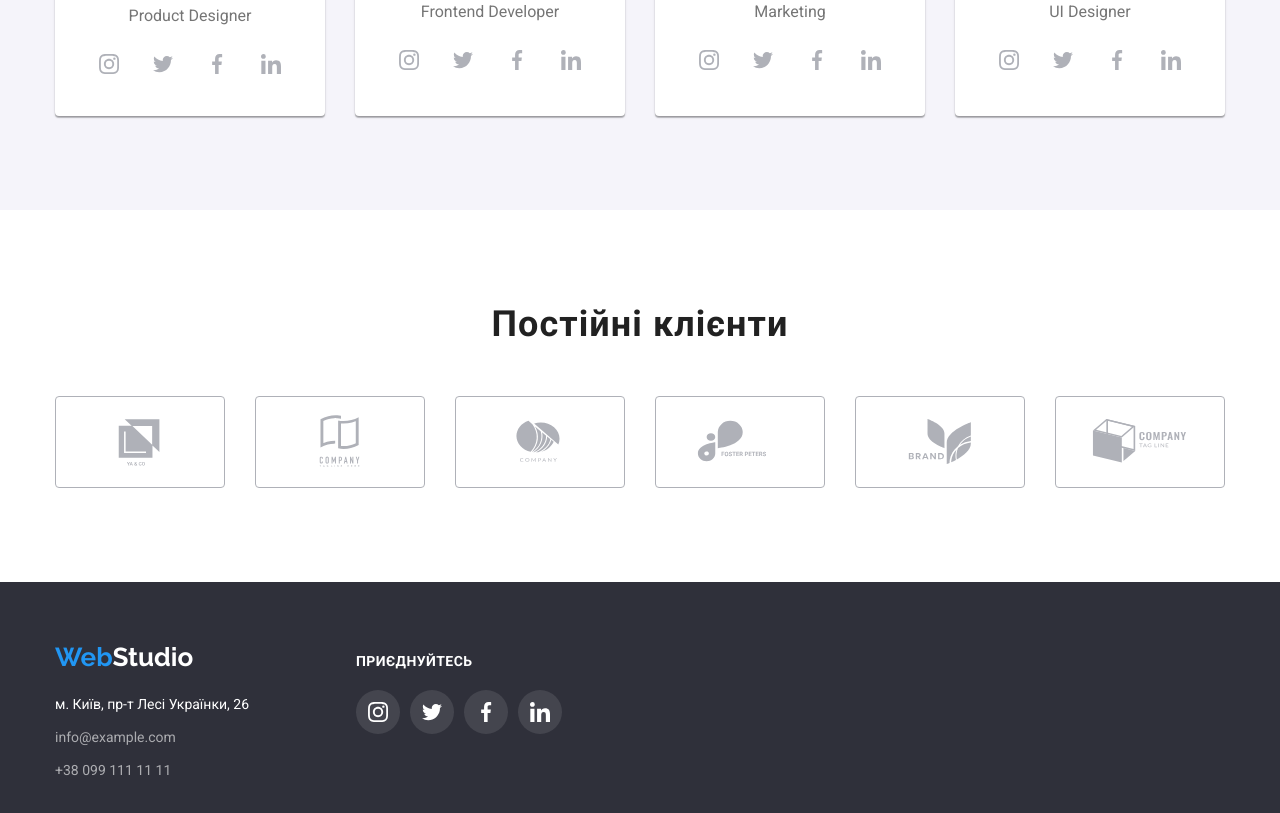
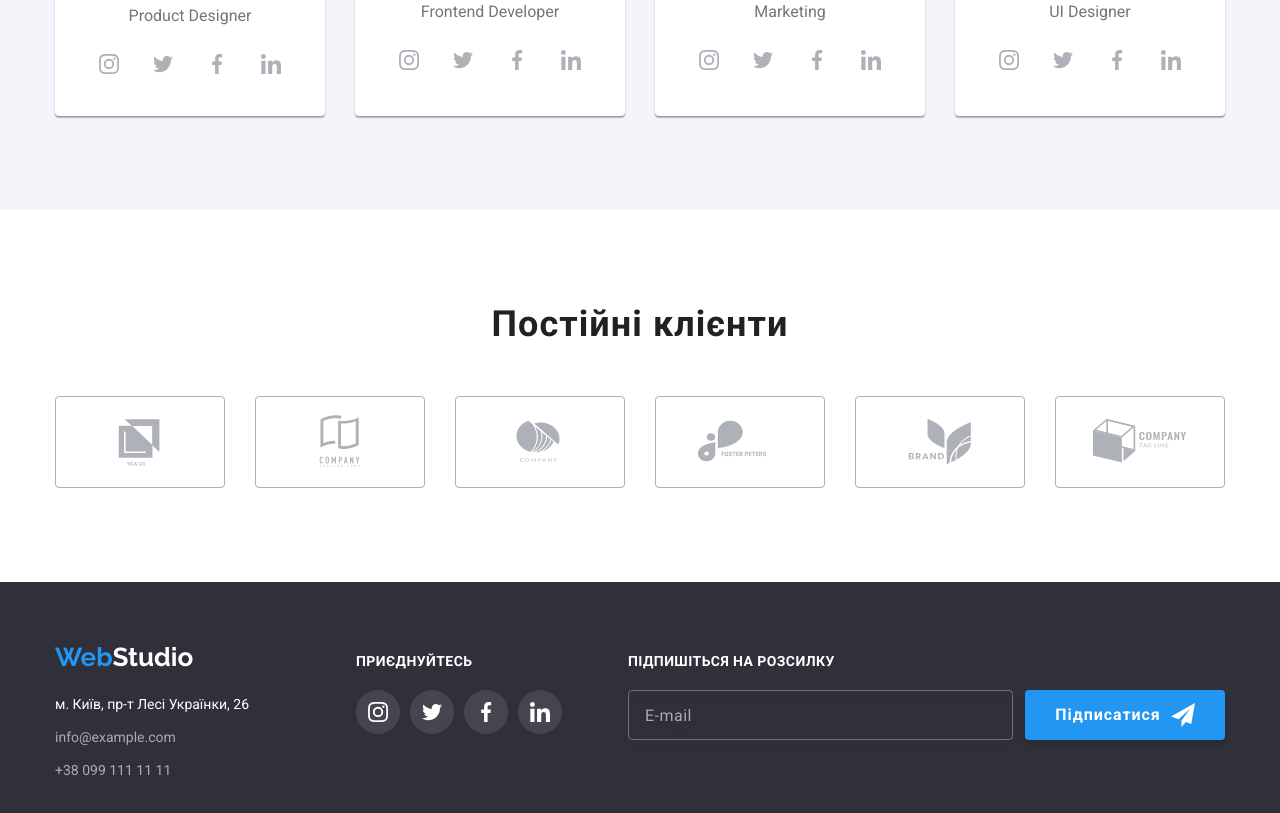
Before and after one commit to Alex-byte256/goit-markup-hw-06, a plain HTML site: page index.html in a window 1280 px wide. Shown: the part 2082-2895 px from the top of the page. Drawn offline with nearby package versions, Linux system fonts and the light colour scheme.

Commit message:
final proj

```diff
--- a/css/styles.css
+++ b/css/styles.css
@@ -911,3 +911,71 @@ ul {
   background-color: #1f7fce;
   box-shadow: 0px 6px 6px rgba(0, 0, 0, 0.15);
 }
+
+.form-footer {
+  padding-top: 12px;
+  margin-left: auto;
+}
+
+.footer-field {
+  display: flex;
+  align-items: center;
+
+  margin-top: 20px;
+}
+
+.input-footer {
+  background-color: transparent;
+  outline: none;
+
+  width: 385px;
+  height: 50px;
+
+  padding-left: 16px;
+  border: 1px solid rgba(255, 255, 255, 0.3);
+
+  filter: drop-shadow(0px 4px 4px rgba(0, 0, 0, 0.15));
+  border-radius: 4px;
+}
+
+.btn-footer {
+  display: flex;
+  align-items: center;
+  justify-content: center;
+
+  width: 200px;
+  height: 50px;
+
+  background: #2196f3;
+  box-shadow: 0px 4px 4px rgba(0, 0, 0, 0.15);
+  border-radius: 4px;
+
+  font-weight: 700;
+  font-size: 16px;
+  line-height: 1.88;
+  letter-spacing: 0.06em;
+  color: #ffffff;
+
+  margin-left: 12px;
+
+  transition: background-color 250ms cubic-bezier(0.4, 0, 0.2, 1),
+    box-shadow 250ms cubic-bezier(0.4, 0, 0.2, 1);
+}
+
+.btn-icon-footer {
+  margin-left: 10px;
+}
+
+.btn-footer:hover {
+  background-color: #0c71c4;
+  box-shadow: 0px 6px 6px rgba(0, 0, 0, 0.15);
+}
+
+.input-footer::placeholder {
+  font-weight: 400;
+  font-size: 16px;
+  line-height: 1.25;
+  letter-spacing: 0.03em;
+
+  color: rgba(255, 255, 255, 0.6);
+}
--- a/index.html
+++ b/index.html
@@ -447,6 +447,23 @@
             </li>
           </ul>
         </div>
+        <form class="form-footer">
+          <h2 class="soc-footer-title">Підпишіться на розсилку</h2>
+          <div class="footer-field">
+            <input
+              class="input-footer"
+              type="email"
+              name="email"
+              placeholder="E-mail"
+            />
+            <button type="submit" class="btn btn-footer">
+              <span>Підписатися</span>
+              <svg width="24" height="24" class="btn-icon-footer">
+                <use href="./images/icons.svg#icon-icon-send"></use>
+              </svg>
+            </button>
+          </div>
+        </form>
       </div>
     </footer>
 
@@ -522,7 +539,9 @@
               >
             </label>
           </div>
-          <button type="submit" class="btn form-button">Відправити</button>
+          <button type="submit" class="btn form-button">
+            <span>Відправити</span>
+          </button>
         </form>
       </div>
     </div>
```
Also changed, not shown: portfolio.html (+17 -0 lines).
